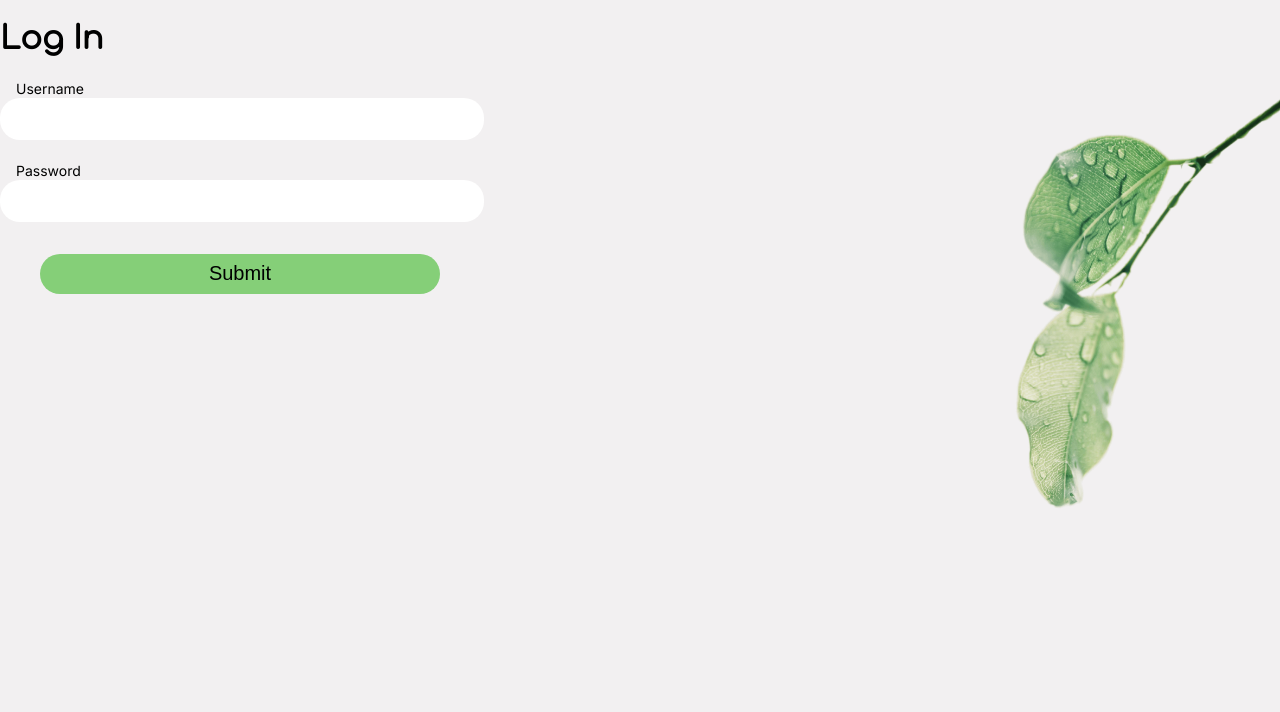
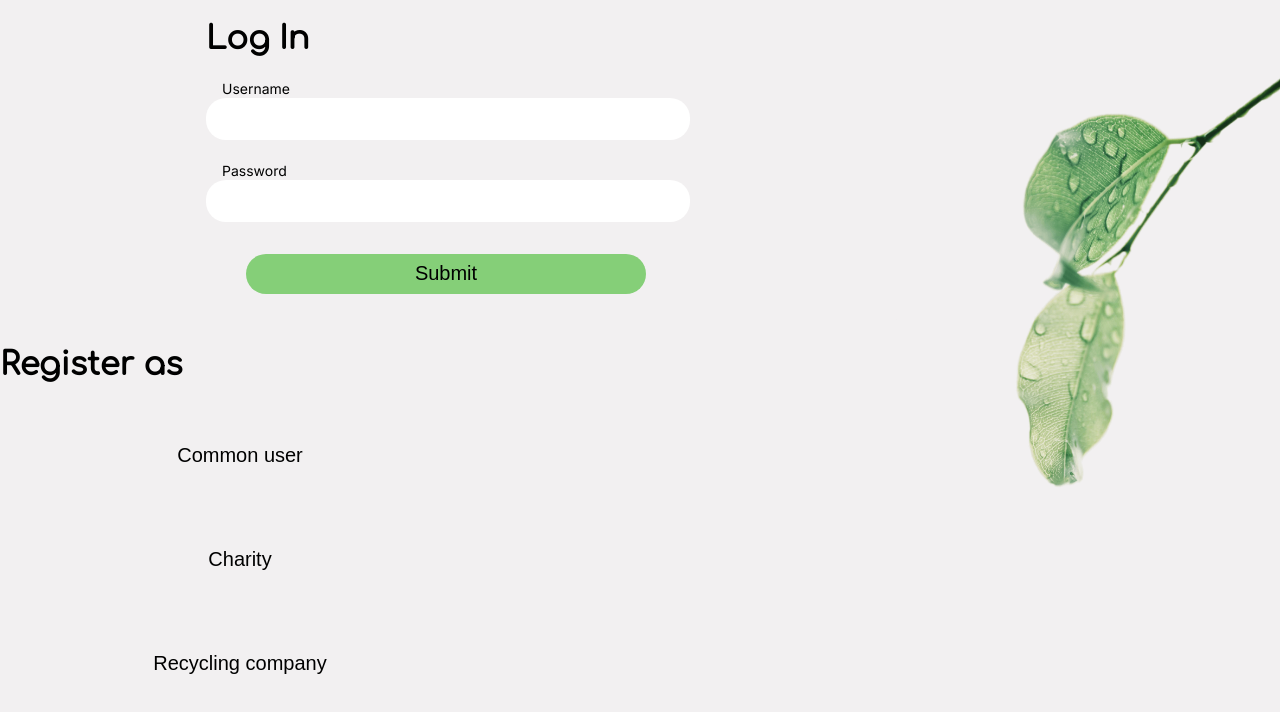
Before and after one commit to WMS-DEV/hackyeah2022-frontend, a React (Create React App) app in the folder hackyeah2022/: page / in a window 1280 px wide. Shown: the top 712 px of the page. Built offline with nearby package versions, Linux system fonts and the light colour scheme.

Commit message:
LoginPage 1

```diff
--- a/hackyeah2022/src/components/App/Login/LoginPage.css
+++ b/hackyeah2022/src/components/App/Login/LoginPage.css
@@ -9,3 +9,22 @@
     height: 80vh;
     float: right;
 }
+
+.login-box-container {
+    align-items: center;
+    justify-content: center;
+    display: flex;
+    width: 70%;
+}
+
+.register-button {
+    background-color: var(--lightblue);
+    border-color: var(--lightblue);
+    color: var(--lightblue);
+}
+
+.register-button:hover {
+    cursor: pointer;
+    border-color: var(--blue);
+    background-color: var(--blue);
+  }
--- a/hackyeah2022/src/components/App/Login/LoginPage.jsx
+++ b/hackyeah2022/src/components/App/Login/LoginPage.jsx
@@ -37,7 +37,7 @@ export default function LoginPage({setToken}) {
     return (
         <>
             <img className="twig" src={twig} alt="Twig"/>
-            <div className="login-page">
+            <div className="login-box-container">
                 <div className='login-box'>
                 <h1>Log In</h1>
                 <form onSubmit={handleSubmit}>
@@ -56,6 +56,12 @@ export default function LoginPage({setToken}) {
                 </form>
                 </div>
             </div>
+            <div className="registration-buttons-contaier">
+                <h1>Register as</h1>
+                <button className="register-button">Common user</button>
+                <button className="register-button">Charity</button>
+                <button className="register-button">Recycling company</button>
+            </div>
         </>
     )
 }
--- a/hackyeah2022/src/index.css
+++ b/hackyeah2022/src/index.css
@@ -2,6 +2,7 @@
   --green: #009900;
   --lightgreen: #85cf78;
   --red: #cc0000;
+  --light-blue: #74c1e8;
   --blue: #3333cc;
   --lightgrey: #F2F0F1;
 }
```
